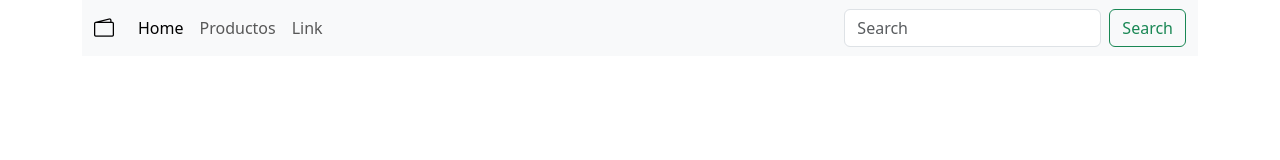
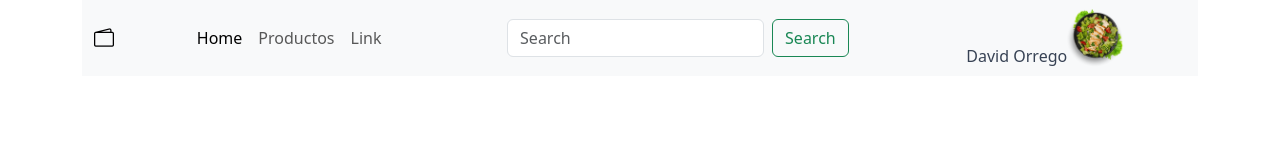
Before and after one commit to davidorregodiaz/ProyectoIhanDavid, a plain HTML site: page index.html in a window 1280 px wide. Drawn offline with nearby package versions, Linux system fonts and the light colour scheme.

Commit message:
Aniado carpeta de imagenes,navbar y le doy estilos(con animacion)

```diff
--- a/index.html
+++ b/index.html
@@ -20,8 +20,8 @@
                     <button class="navbar-toggler" type="button" data-bs-toggle="collapse" data-bs-target="#navbar" aria-controls="navbar" aria-expanded="false" aria-label="Toggle navigation">
                     <span class="navbar-toggler-icon"></span>
                     </button>
-                    <div class="collapse navbar-collapse justify-content-end" id="navbar">
-                        <ul class="navbar-nav me-auto text-center">
+                    <div class="collapse navbar-collapse justify-content-around" id="navbar">
+                        <ul class="navbar-nav text-center">
                             <li class="nav-item">
                                 <a class="nav-link active" aria-current="page" href="#">Home</a>
                             </li>
@@ -36,6 +36,12 @@
                             <input class="form-control me-2" type="search" placeholder="Search" aria-label="Search">
                             <button class="btn btn-outline-success" type="submit">Search</button>
                         </form>
+                        <div class="user-section d-flex">
+                            <div class="username">David Orrego</div>
+                            <div class="user-img-container">
+                                <img src="imagenes/ensalada-1.png" alt="usuario imagen" width="60px" height="60px">
+                            </div>
+                        </div>
                     </div>
                 </div>
             </nav>
--- a/style.css
+++ b/style.css
@@ -0,0 +1,54 @@
+/* ESTILOS GENERALES */
+
+:root{
+    --primary-color:#adbbc6;
+    --secondary-color:#8a8fa3;
+    --accent-color:#374254;
+    --status-color:#198754;
+}
+
+html{
+    font-size: 16px;
+}
+
+body,div,h1,h2,h3,h4,ul,li,button{
+    padding: 0;
+    margin: 0;
+}
+
+/* ESTILOS NAVBAR */
+
+.user-section{
+    align-items: end;
+}
+
+.username {
+    color: var(--accent-color);
+    position: relative;
+    cursor: pointer;
+}
+
+
+/* Animacion del boton de status del usuario */
+
+
+.username::before{
+    content: "";
+    position: absolute;
+    width: 0;
+    height: 2px;
+    padding: 2px;
+    border-radius: 10px;
+    top: -10px;
+    left: 10px;
+    z-index: -1;
+    box-shadow: 0 0 10px #198754;
+    background-color: var(--status-color);
+    transition: all .3s ease-in-out;
+}
+
+.username:hover::before{
+    z-index: 10;
+    top: -4px;
+    width: 80%;
+}
```
Also changed, not shown: imagenes/ensalada-1.png (added), 4 other files.
